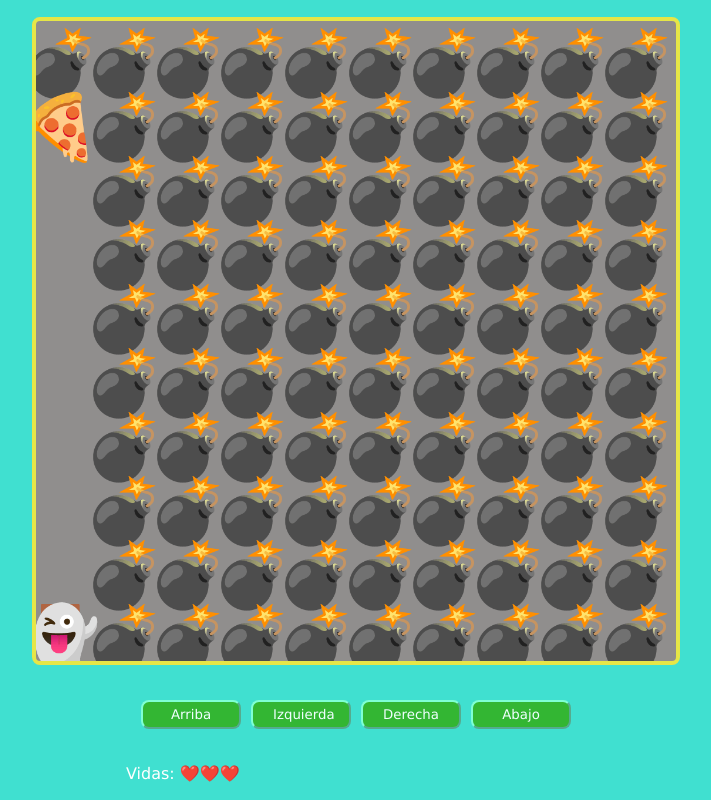
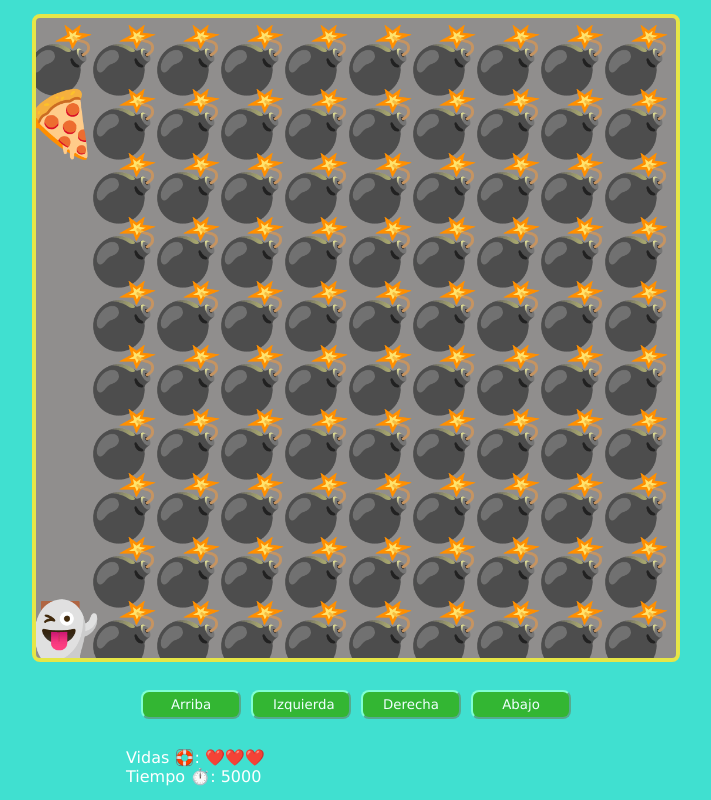
Before and after one commit to valenvg18/VideoGame_JavaScript, a plain HTML site: page index.html in a window 1280 px wide. Shown: the whole page, without its empty margins (284-995 px from the left). Drawn offline with Linux system fonts and the light colour scheme.

Commit message:
Sistema de tiempo y puntaje

```diff
--- a/game.js
+++ b/game.js
@@ -5,11 +5,17 @@ const btnLeft = document.querySelector('#left');
 const btnRight = document.querySelector('#right');
 const btnDown = document.querySelector('#down');
 const spanLives = document.querySelector('#lives');
+const spanTime = document.querySelector('#time');
 
 let canvasSize;
 let elementSize;
 let level = 0;
 let lives = 3;
+
+let timeStart;
+let timePlayer;
+let timeInterval;
+
 
 const playerPosition = {
     x: undefined,
@@ -58,6 +64,12 @@ function startGame() {
         gameWin();
         // Para no volver a renderizar el mapa, porque ya termino el juego.
         return;
+    }
+
+    if (!timeStart) {
+        timeStart = Date.now();
+        //Si no hay un timeStart, es porque el juego apenas empezo
+        timeInterval = setInterval(showTime, 100);
     }
 
     //crear un arreglo para cada vez que se encuentre un salto de linea
@@ -156,6 +168,7 @@ function levelFail() {
     if (lives <= 0) {
         level = 0;
         lives = 3;
+        timeStart = undefined;
     };
 
     playerPosition.x = undefined;
@@ -165,6 +178,8 @@ function levelFail() {
 
 function gameWin() {
     console.log('Terminaste el juego!');
+
+    clearInterval(timeInterval);
 }
 
 function showLives() {
@@ -176,6 +191,10 @@ function showLives() {
     /* spanLives.innerHTML = "";
     heartsArray.forEach(heart => spanLives.append(heart)); */
 
+}
+
+function showTime() {
+    spanTime.innerHTML = Date.now() - timeStart;
 }
 
 window.addEventListener('keydown', moveByKeys);
--- a/index.html
+++ b/index.html
@@ -18,7 +18,8 @@
         </div>
 
         <div class="messages">
-            <p>Vidas: <span id="lives"></span></p>
+            <p>Vidas 🛟: <span id="lives"></span></p>
+            <p>Tiempo ⏱️: <span id="time"></span></p>
         </div>
     </div>
 
```
